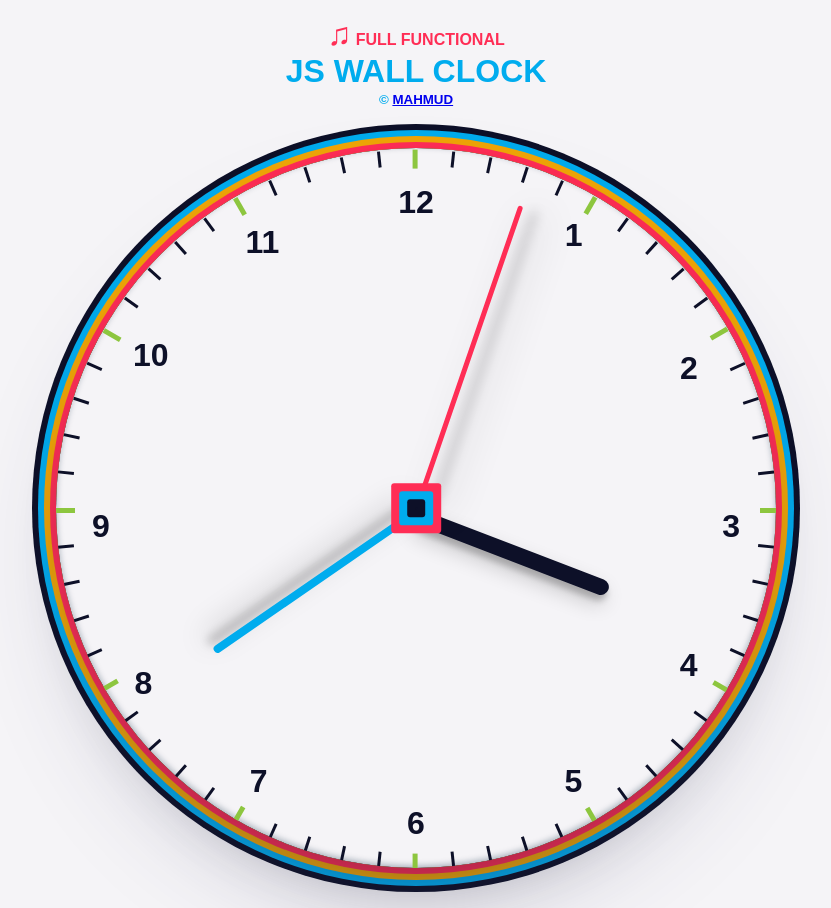
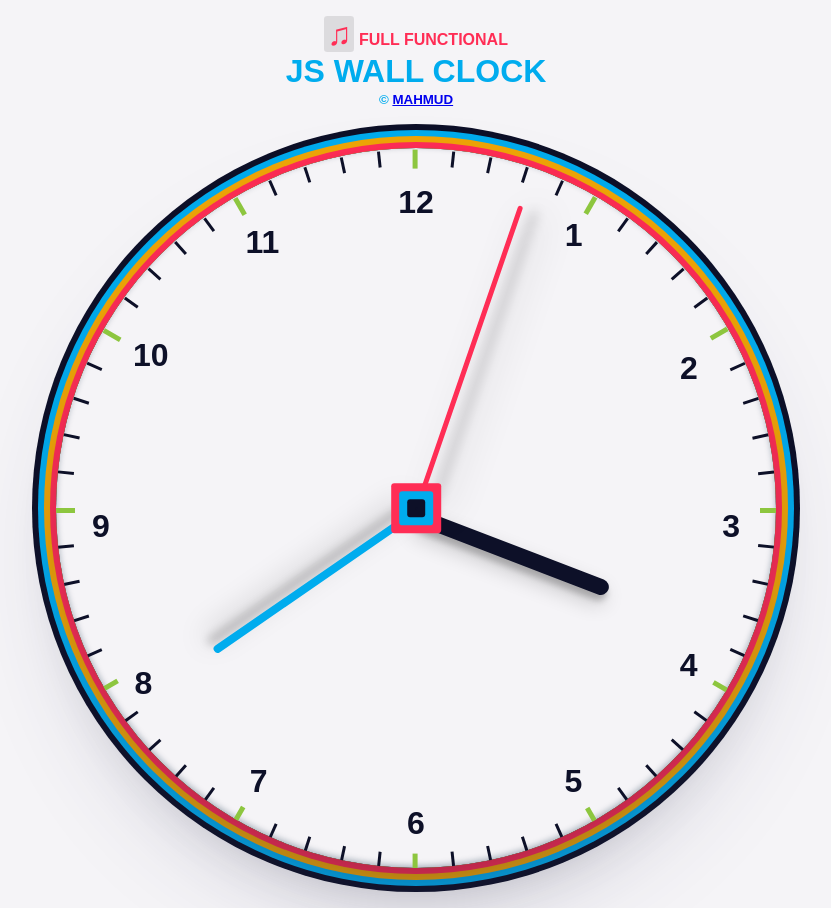
Before and after one commit to hasanTheBest/js-wall-clock, a plain HTML site: page index.html in a window 1280 px wide. Shown: the whole page, without its empty margins (224-1055 px from the left). Drawn offline with Linux system fonts and the light colour scheme.

Commit message:
tik button ui fixed

```diff
--- a/index.html
+++ b/index.html
@@ -10,12 +10,7 @@
   <body>
     <header class="page-title">
       <b>
-        <span
-          style="font-size: 2em"
-          class="tik"
-          title="click to play tik tik sound"
-          >&#9835;</span
-        >
+        <span class="tik" title="click to play tik tik sound">&#9835;</span>
         Full Functional
       </b>
       <h1>JS Wall Clock</h1>
--- a/script.js
+++ b/script.js
@@ -1,3 +1,4 @@
+// play tik sound
 select(".tik").addEventListener("click", () => {
   select(".sound").play();
 });
@@ -16,11 +17,8 @@ function updateClockHand() {
   styles(select(".minute-hand"), minutes * 6 + 270 + 1 + (seconds + 1) / 10);
 
   // update hours
-  // styles(select(".hour-hand"), hours * 15 + 270 + 1);
   const degree = hours > 12 ? 15 : 30;
   styles(select(".hour-hand"), hours * degree + 270 + 1 + (minutes + 1) / 2);
-
-  // console.log(seconds, minutes, hours);
 }
 
 setInterval(updateClockHand, 1000);
--- a/style.css
+++ b/style.css
@@ -29,6 +29,14 @@ body {
 }
 .page-title > b {
   color: var(--red);
+}
+
+.page-title .tik {
+  font-size: 2em;
+  cursor: pointer;
+  background-color: rgba(0, 0, 0, 0.1);
+  padding: 0 0.2rem;
+  border-radius: 0.2rem;
 }
 .clock-frame {
   padding: 1rem;
@@ -309,32 +317,6 @@ body {
     var(--red) 0px 0px 0px 24px;
 }
 
-/* ======== Animation ======== */
-/* @keyframes seconds {
-  from {
-    transform: rotate(270deg);
-  }
-  to {
-    transform: rotate(630deg);
-  }
-}
-@keyframes minutes {
-  from {
-    transform: rotate(0deg);
-  }
-  to {
-    transform: rotate(360deg);
-  }
-}
-@keyframes hours {
-  from {
-    transform: rotate(120deg);
-  }
-  to {
-    transform: rotate(480deg);
-  }
-} */
-
 /* =========== Responsiveness ============== */
 @media (max-width: 767px) {
   html {
```
